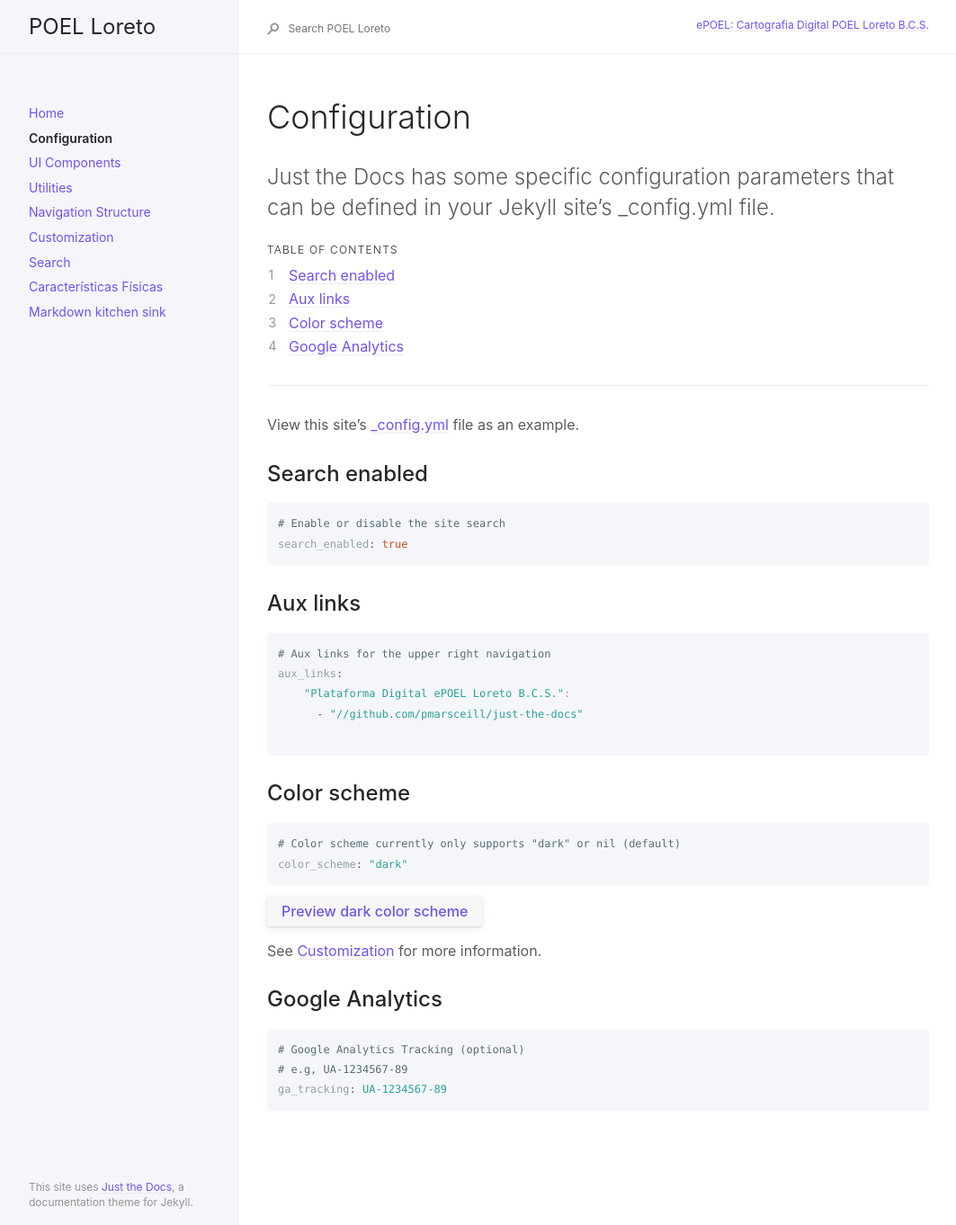
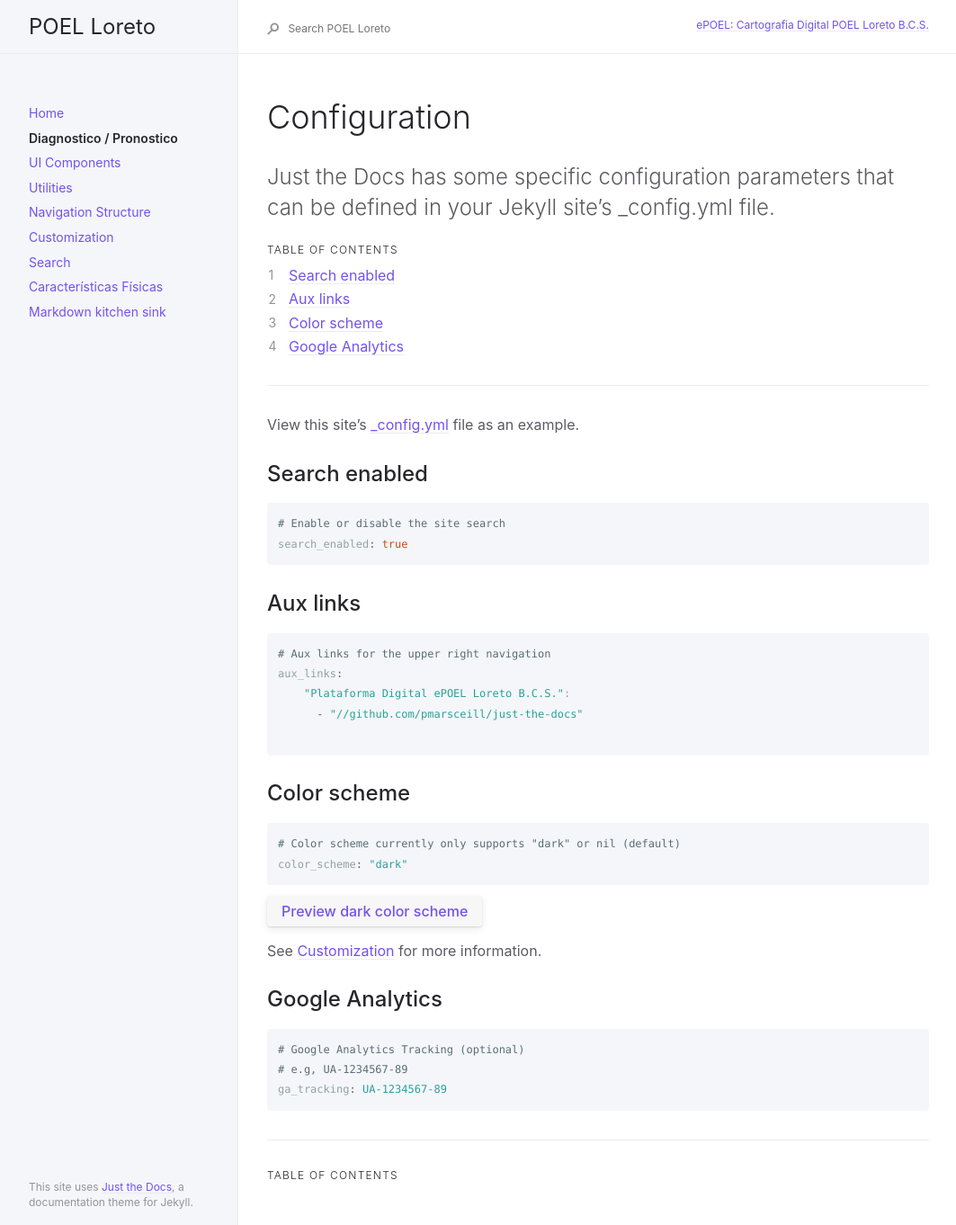
Before and after one commit to garrios/POEL-Loreto, a Jekyll site: the page built from docs/diag-pronos/diag-pronos.md, in a window 1280 px wide. Shown: the whole page at 90% size, without its empty margins (91-1154 px from the left). Built offline with Jekyll 4.4.1, drawn with Linux system fonts in a browser that asks for light colours.

Commit message:
agregue menu diagnostico - pronostico

```diff
--- a/docs/configuration.md
+++ b/docs/diag-pronos/diag-pronos.md
@@ -1,7 +1,9 @@
 ---
 layout: default
-title: Configuration
+title: Diagnostico / Pronostico
 nav_order: 2
+has_children: true
+permalink: docs/diag-pronos
 ---
 
 # Configuration
```
